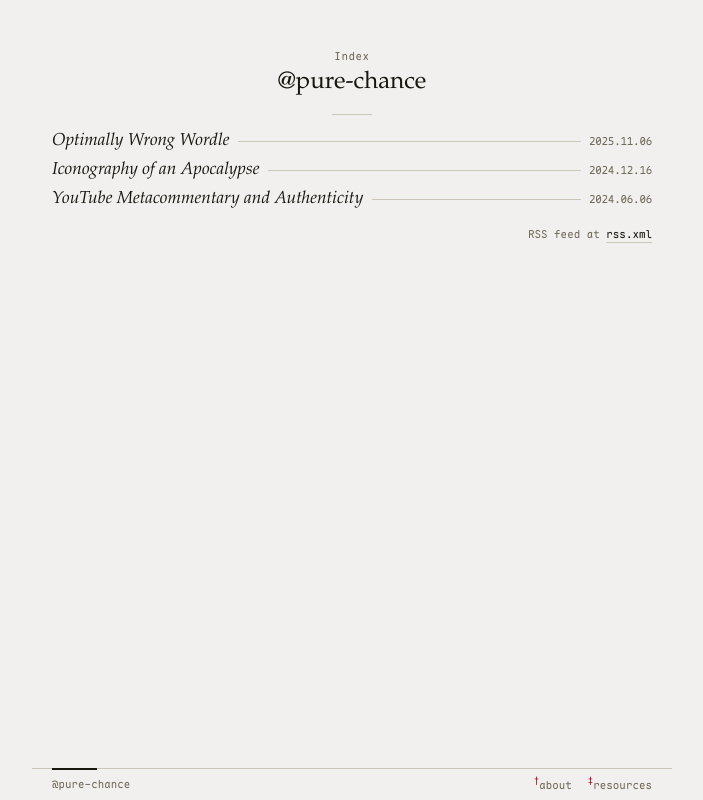
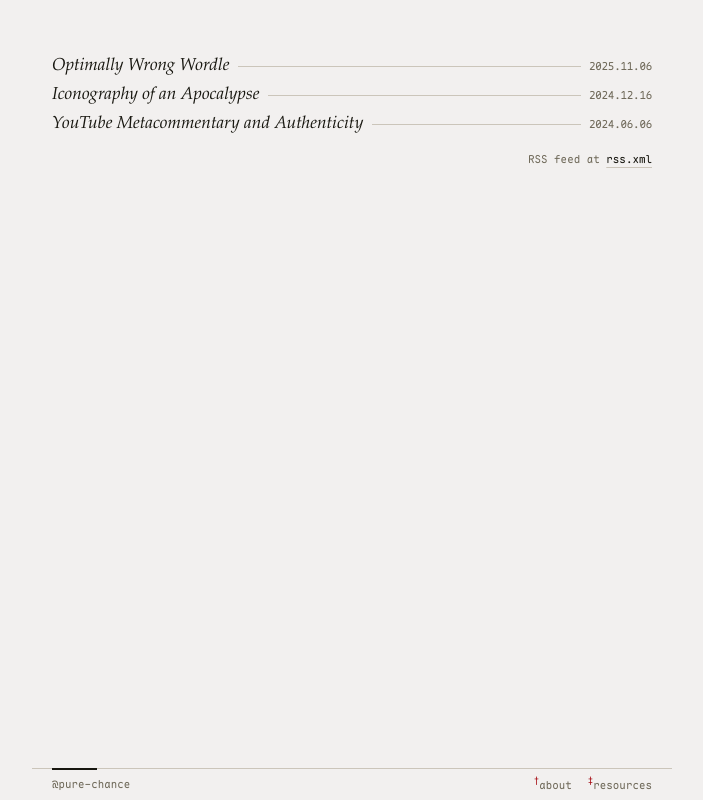
Before and after one commit to pure-chance/website, a website: page index.html in a window 1280 px wide. Shown: the whole page, without its empty margins (288-991 px from the left). Drawn offline with Linux system fonts and the light colour scheme; a web font is replaced by a local one.

Commit message:
remove kicker and unnecessary headers

```diff
--- a/index.html
+++ b/index.html
@@ -67,11 +67,6 @@
   </head>
   <body>
     <main>
-      <header>
-        <p id="kicker" aria-hidden="true">Index</p>
-        <h1 id="title">@pure-chance</h1>
-      </header>
-      <hr id="rule" />
       <article>
         <a href="/writing/optimally-wrong-wordle/">
           <h2>Optimally Wrong Wordle</h2>
--- a/styles.css
+++ b/styles.css
@@ -243,14 +243,6 @@
 @layer layout {
     header {
         text-align: center;
-    }
-
-    #kicker {
-        margin-bottom: var(--space-trim);
-        font-family: var(--font-family-mono);
-        font-size: var(--font-size-mono-sm);
-        letter-spacing: 0.05em;
-        color: var(--color-muted);
     }
 
     h1 {
```
Also changed, not shown: about/index.html (+0 -5 lines), resources/index.html (+0 -5 lines), writing/iconography-of-an-apocalypse/index.html (+0 -1 lines), writing/optimally-wrong-wordle/index.html (+0 -1 lines), writing/youtube-metacommentary-and-authenticity/index.html (+0 -1 lines).
